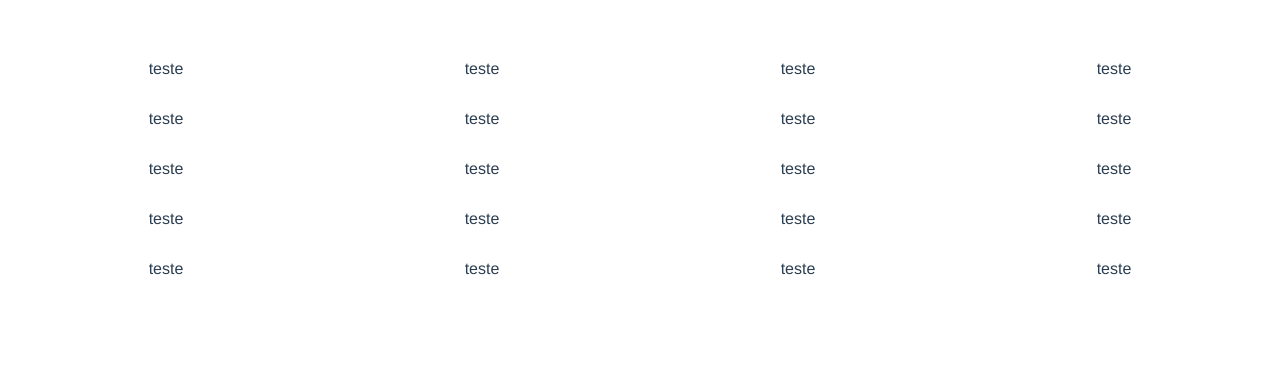
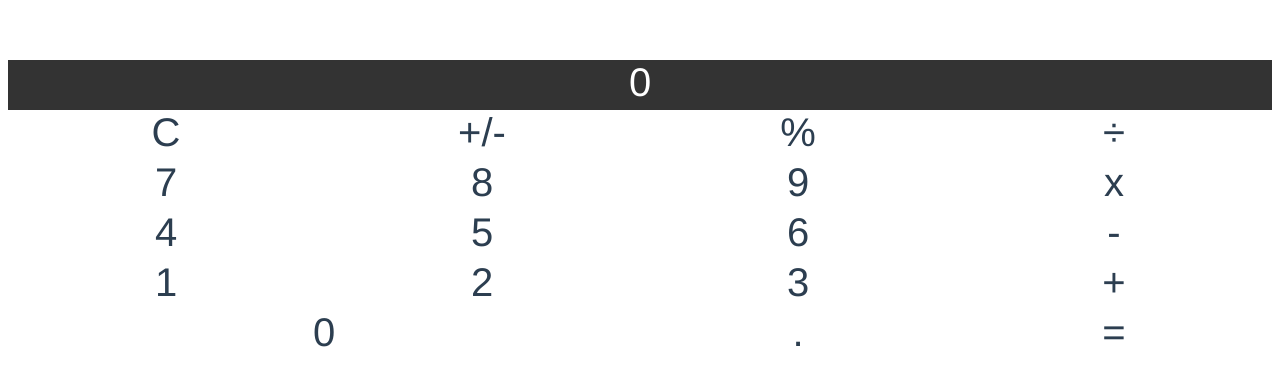
Before and after one commit to rvelizs/Workshop-Vue, a Vue app in the folder calculadora-app/: page / in a window 1280 px wide. Shown: the top 386 px of the page. Built offline with nearby package versions, Linux system fonts and the light colour scheme.

Commit message:
Calculadora sin botones ni funcionamiento, pero sí con forma

```diff
--- a/calculadora-app/src/components/Calculadora.vue
+++ b/calculadora-app/src/components/Calculadora.vue
@@ -1,25 +1,25 @@
 <template>
   <div class="calculadora">
-    <div>teste</div>
-    <div>teste</div>
-    <div>teste</div>
-    <div>teste</div>
-    <div>teste</div>
-    <div>teste</div>
-    <div>teste</div>
-    <div>teste</div>
-    <div>teste</div>
-    <div>teste</div>
-    <div>teste</div>
-    <div>teste</div>
-    <div>teste</div>
-    <div>teste</div>
-    <div>teste</div>
-    <div>teste</div>
-    <div>teste</div>
-    <div>teste</div>
-    <div>teste</div>
-    <div>teste</div>
+    <div class="display">0</div>
+    <div>C</div>
+    <div>+/-</div>
+    <div>%</div>
+    <div>÷</div>
+    <div>7</div>
+    <div>8</div>
+    <div>9</div>
+    <div>x</div>
+    <div>4</div>
+    <div>5</div>
+    <div>6</div>
+    <div>-</div>
+    <div>1</div>
+    <div>2</div>
+    <div>3</div>
+    <div>+</div>
+    <div class="zero">0</div>
+    <div>.</div>
+    <div>=</div>
   </div>
 </template>
 
@@ -33,5 +33,14 @@ export default {
   display: grid;
   grid-template-columns: repeat(4, 1fr);
   grid-auto-rows: minmax(50px, auto);
+  font-size: 40px;
+}
+.display {
+    grid-column: 1 / 5;
+    background-color: #333;
+    color: #fff;
+}
+.zero {
+  grid-column: 1 / 3;
 }
 </style>
```
